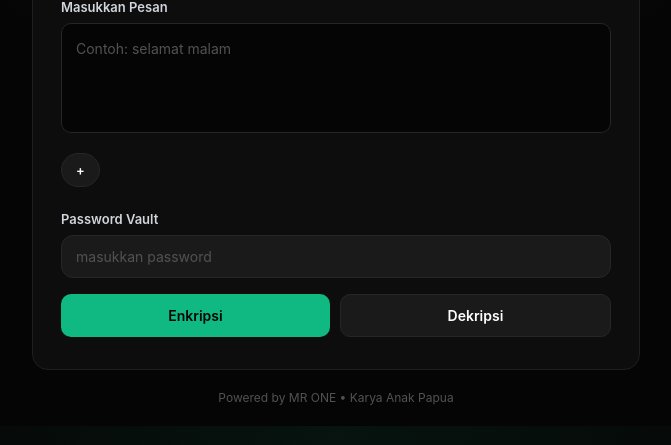
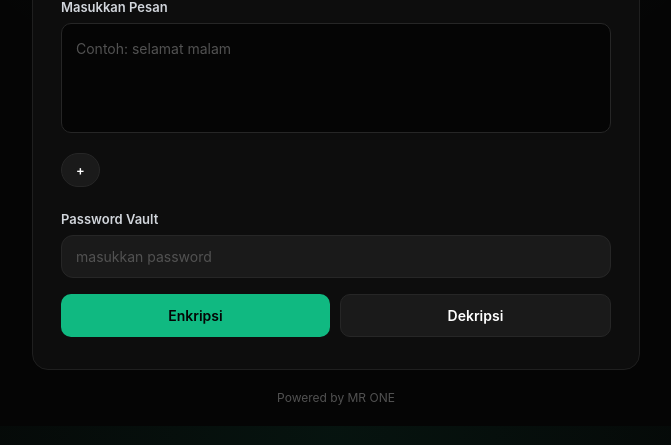
Before and after one commit to mrone61/cry, a Flask app: page / in a window 1280 px wide. Shown: the part 374-819 px from the top of the page, without its empty margins (304-975 px from the left). Run offline with Flask 3, Linux system fonts and the light colour scheme.

Commit message:
Update index.html

```diff
--- a/templates/index.html
+++ b/templates/index.html
@@ -79,7 +79,7 @@
             {% endif %}
 
         </div>
-        <div class="footer">Powered by MR ONE • Karya Anak Papua</div>
+        <div class="footer">Powered by MR ONE </div>
     </div>
 
     <script>
```
